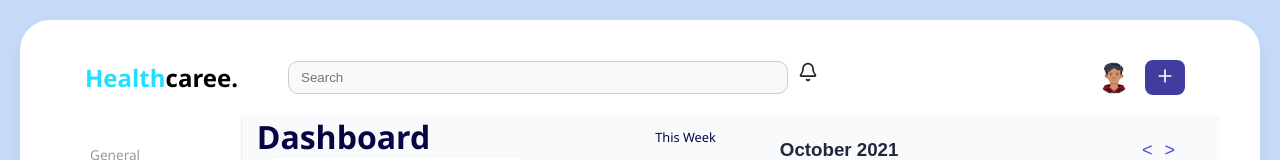
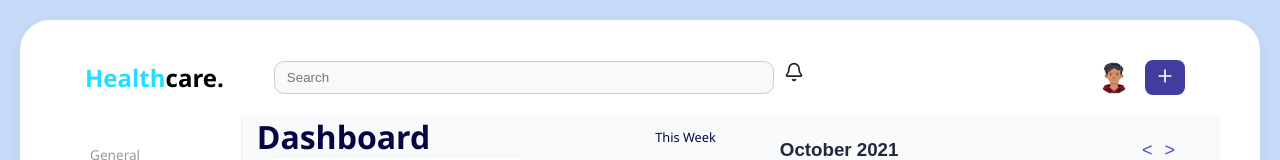
Before and after one commit to Akshaybawane008/Healthcare_Dashboard, a React app: page / in a window 1280 px wide. Shown: the top 160 px of the page. Built offline with nearby package versions, Linux system fonts and the light colour scheme; the HTML template or start-up script is replaced by a standard one.

Commit message:
Anatomy img location updated

```diff
--- a/src/components/Header.jsx
+++ b/src/components/Header.jsx
@@ -7,7 +7,7 @@ const Header = () => {
     <header className="header">
       <div className="search" >
         <h2 className="sidebar-title">
-        Health<span className="accent">caree.</span>
+        Health<span className="accent">care.</span>
       </h2>
       <div className="search-box">
         <input type="text" placeholder="Search" disabled />
@@ -15,7 +15,7 @@ const Header = () => {
       </div>
       </div>
       <div className="header-actions">
-        <img src=".\src\assets\avatar.png" alt="User" className="avatar" />
+        <img src="./src/assets/avatar.png" alt="User" className="avatar" />
         <button className="add-btn">
           <Plus size={20} />
         </button>
```
